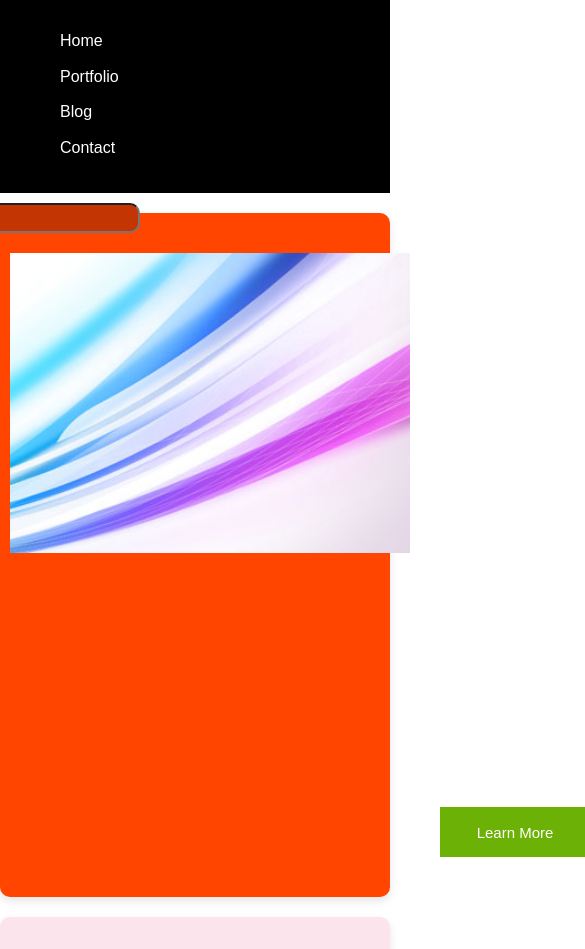
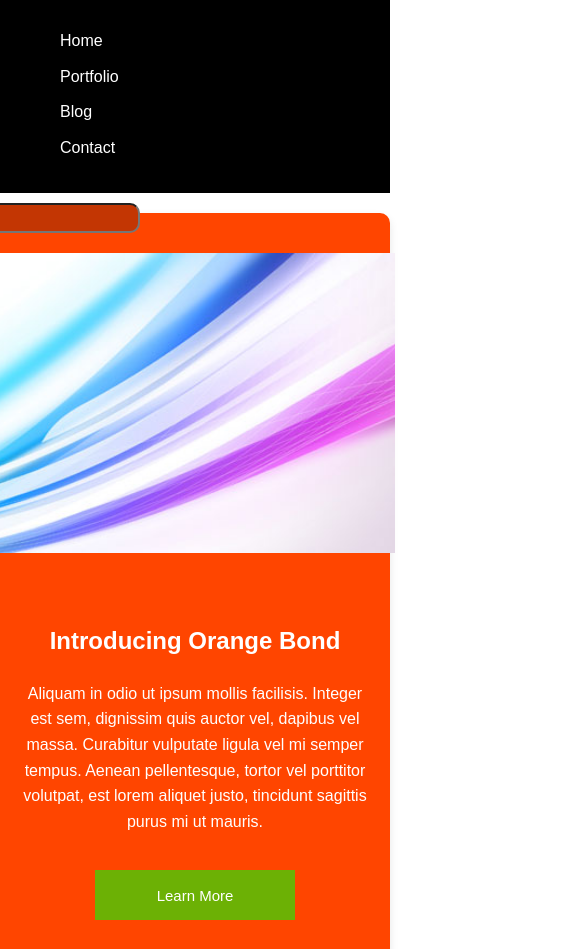
Before and after one commit to Sahithi-09-hash/Sahithi-09-hash.github.io, a plain HTML site: page index.html in a window 390 px wide. Shown: the part 93-1042 px from the top of the page, 585 px wide, since content can reach past the window. Drawn offline with Linux system fonts and the light colour scheme.

Commit message:
Update section content

```diff
--- a/style.css
+++ b/style.css
@@ -152,4 +152,24 @@ span.b {
   .footer {
     padding: 15px;
   }
+
+
+  .intro-container {
+    flex-direction: column;
+    align-items: center;
+    text-align: center;
+  }
+
+  .intro-text {
+    max-width: 100%;
+    margin-top: 20px;
+    padding: 0 10px;
+    color: white;
+  }
+
+  .learn-more {
+    margin-top: 20px;
+    width: 100%;
+    max-width: 200px;
+  }
 }
```
